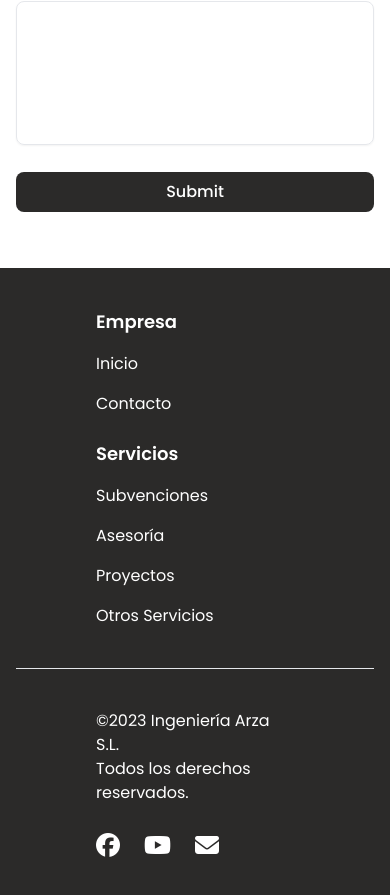
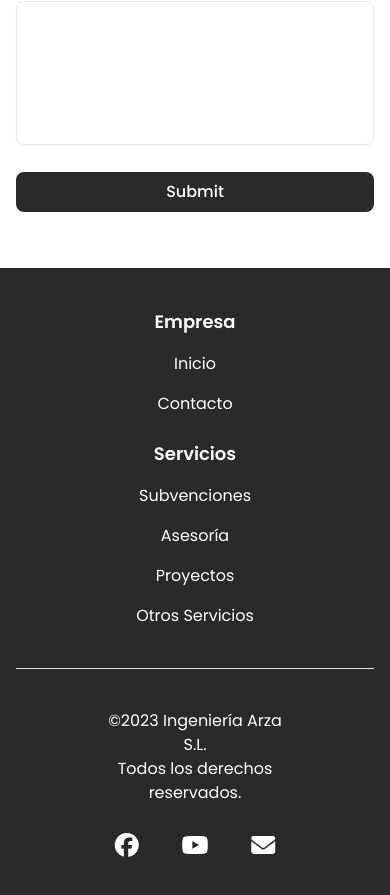
Before and after one commit to meeeww/iarza, a React (Vite) app: page /contacto in a window 390 px wide. Shown: the part 1189-2084 px from the top of the page. Built offline with nearby package versions, Linux system fonts and the light colour scheme.

Commit message:
Fix de responsive

```diff
--- a/src/componentes/Footer.jsx
+++ b/src/componentes/Footer.jsx
@@ -41,7 +41,7 @@ function Footer() {
     return (
         <footer className="pt-10 bg-[color:var(--colorGris)]">
             <div className="mx-auto px-4 md:px-16">
-                <div className="flex-1 mx-20 space-y-6 justify-around sm:flex md:space-y-0">
+                <div className="flex-1 mx-20 space-y-6 justify-around sm:flex md:space-y-0 text-center sm:text-left">
                     {
                         footerNavs.map((item, idx) => (
                             <ul
@@ -69,11 +69,11 @@ function Footer() {
                     }
                 </div>
                 <div className="mt-10 py-10 border-t items-center justify-between sm:flex">
-                    <div className="flex flex-col mx-20 justify-center text-[color:var(--colorBlanco)]">
+                    <div className="flex flex-col mx-20 justify-center text-[color:var(--colorBlanco)] text-center sm:text-left">
                         <p>©2023 Ingeniería Arza S.L.</p>
                         <p>Todos los derechos reservados.</p>
                     </div>
-                    <div className="flex items-center mx-20 gap-x-6 text-[color:var(--colorBlanco)] mt-6">
+                    <div className="flex mx-20 items-center gap-x-6 text-[color:var(--colorBlanco)] mt-6 text-center sm:justify-center justify-evenly">
                         <a href="www.facebook.com/people/Ingeniería-Arza/100063934699829/" target="_blank">
                             <i className="fa-brands fa-facebook hover:text-[color:var(--colorPrincipal)] text-2xl"></i>
                         </a>
--- a/src/pages/Inicio.jsx
+++ b/src/pages/Inicio.jsx
@@ -33,17 +33,17 @@ function Inicio() {
         <div className="mx-auto max-w-7xl px-6 lg:px-8">
           <div className="mx-auto w-full lg:mx-0 lg:max-w-none flex items-center justify-center">
             <div>
-              <div className="w-[60rem]">
+              <div className="lg:w-[60rem] w-[23rem] sm:w-[30rem] lg:block flex flex-col justify-center">
                 <p className="mt-2 text-3xl font-bold tracking-tight text-[color:var(--colorBlanco)] sm:text-4xl">Nuestros Servicios</p>
                 <p className="mt-6 text-lg leading-8 text-[color:var(--colorBlanco)]">
                   Lorem ipsum, dolor sit amet consectetur adipisicing elit. Maiores impedit perferendis suscipit eaque,
                   iste dolor cupiditate blanditiis ratione.
                 </p>
-                <dl className="mt-10 max-w-xl text-base leading-7 text-[color:var(--colorBlanco)] lg:max-w-none flex">
+                <dl className="mt-10 text-base leading-7 text-[color:var(--colorBlanco)] lg:max-w-none sm:flex">
                   {features.map((feature) => (
-                    <div key={feature.name} className="relative pl-9">
-                      <dt className="inline font-semibold text-[color:var(--colorBlanco)]">
-                        <feature.icon className="absolute left-1 h-5 w-5 text-[var(--colorPrincipal)]" aria-hidden="true" />
+                    <div key={feature.name} className="relative sm:my-0 mt-4">
+                      <dt className="inline font-semibold text-[color:var(--colorBlanco)] pl-9">
+                        <feature.icon className="absolute left-1 h-5 w-5 text-[var(--colorPrincipal)]"/>
                         {feature.name}
                       </dt>{' '}
                       <dd className="inline">{feature.description}</dd>
@@ -59,9 +59,9 @@ function Inicio() {
         <div className="mx-auto max-w-7xl px-6 lg:px-8">
           <div className="mx-auto w-full lg:mx-0 lg:max-w-none flex items-center justify-center">
             <div>
-              <div className="w-[60rem]">
+              <div className="lg:w-[60rem] w-[23rem] sm:w-[30rem] lg:block flex flex-col justify-center">
                 <p className="mt-2 text-3xl font-bold tracking-tight text-[color:var(--colorGris)] sm:text-4xl">Visítanos En Nuestra Oficina</p>
-                <div className='flex items-center my-8'>
+                <div className='flex sm:flex-row flex-col items-center my-8'>
                   <iframe src="https://www.google.com/maps/embed?pb=!1m18!1m12!1m3!1d2917.6024177678537!2d-7.552206287870309!3d43.0077056938189!2m3!1f0!2f0!3f0!3m2!1i1024!2i768!4f13.1!3m3!1m2!1s0xd31ce8c09ec3391%3A0x8c15da6c6ce4749d!2sIngenier%C3%ADa%20Arza%20S.L.!5e0!3m2!1ses!2ses!4v1690831545740!5m2!1ses!2ses" width="600" height="300" allowfullscreen="" loading="lazy" referrerPolicy="no-referrer-when-downgrade"></iframe>
                   <p className="mt-6 text-lg leading-8 text-[color:var(--colorGris)] mx-8">
                     Si tienes algún proyecto en mente o quieres realizarnos cualquier consulta, no dudes en ponerte en contacto con nosotros.
```
